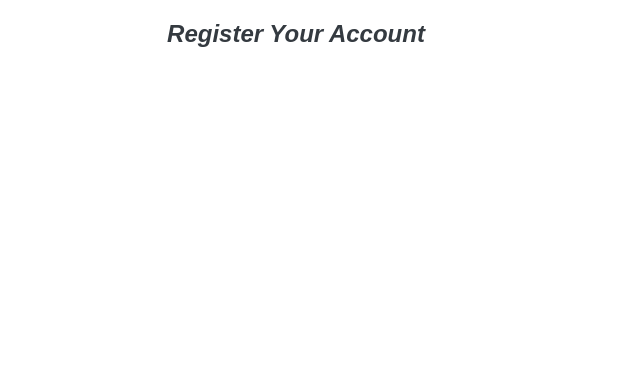
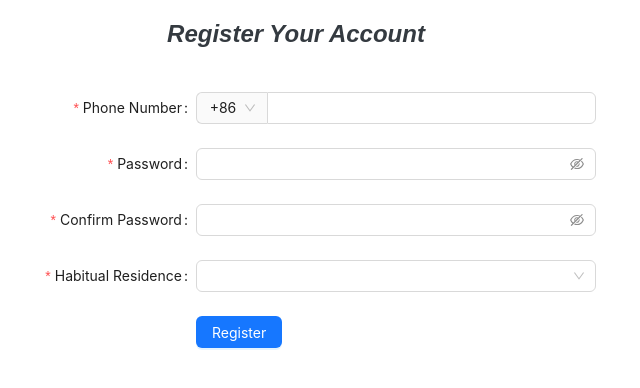
Before and after one commit to DWTwilight/front-end-demo, a React (Create React App) app: page / in a window 1280 px wide. Shown: the top 388 px of the page, without its empty margins (344-984 px from the left). Built offline with nearby package versions, Linux system fonts and the light colour scheme.

Commit message:
feat: add register form

```diff
--- a/src/App.js
+++ b/src/App.js
@@ -1,10 +1,12 @@
 import Title from "./components/Title";
+import RegisterForm from "./components/RegisterForm";
 import "./styles/app.scss";
 
 function App() {
   return (
     <div className="App">
       <Title />
+      <RegisterForm />
     </div>
   );
 }
--- /dev/null
+++ b/src/components/RegisterForm.js
@@ -0,0 +1,177 @@
+import { Button, Cascader, Form, Input, Select } from "antd";
+const { Option } = Select;
+
+const residences = [
+  {
+    value: "zhejiang",
+    label: "Zhejiang",
+    children: [
+      {
+        value: "hangzhou",
+        label: "Hangzhou",
+        children: [
+          {
+            value: "xihu",
+            label: "West Lake",
+          },
+        ],
+      },
+    ],
+  },
+  {
+    value: "jiangsu",
+    label: "Jiangsu",
+    children: [
+      {
+        value: "nanjing",
+        label: "Nanjing",
+        children: [
+          {
+            value: "zhonghuamen",
+            label: "Zhong Hua Men",
+          },
+        ],
+      },
+    ],
+  },
+];
+const formItemLayout = {
+  labelCol: {
+    xs: {
+      span: 24,
+    },
+    sm: {
+      span: 8,
+    },
+  },
+  wrapperCol: {
+    xs: {
+      span: 24,
+    },
+    sm: {
+      span: 16,
+    },
+  },
+};
+const tailFormItemLayout = {
+  wrapperCol: {
+    xs: {
+      span: 24,
+      offset: 0,
+    },
+    sm: {
+      span: 16,
+      offset: 8,
+    },
+  },
+};
+
+export default function RegisterForm() {
+  const [form] = Form.useForm();
+  const onFinish = (values) => {
+    console.log("Received values of form: ", values);
+  };
+  const prefixSelector = (
+    <Form.Item name="prefix" noStyle>
+      <Select
+        style={{
+          width: 70,
+        }}
+      >
+        <Option value="86">+86</Option>
+        <Option value="87">+87</Option>
+      </Select>
+    </Form.Item>
+  );
+
+  return (
+    <Form
+      {...formItemLayout}
+      form={form}
+      name="register"
+      onFinish={onFinish}
+      initialValues={{
+        residence: [],
+        prefix: "86",
+      }}
+      scrollToFirstError
+    >
+      <Form.Item
+        name="phone"
+        label="Phone Number"
+        rules={[
+          {
+            required: true,
+            message: "Please input your phone number!",
+          },
+        ]}
+      >
+        <Input
+          addonBefore={prefixSelector}
+          style={{
+            width: "100%",
+          }}
+        />
+      </Form.Item>
+
+      <Form.Item
+        name="password"
+        label="Password"
+        rules={[
+          {
+            required: true,
+            message: "Please input your password!",
+          },
+        ]}
+        hasFeedback
+      >
+        <Input.Password />
+      </Form.Item>
+
+      <Form.Item
+        name="confirm"
+        label="Confirm Password"
+        dependencies={["password"]}
+        hasFeedback
+        rules={[
+          {
+            required: true,
+            message: "Please confirm your password!",
+          },
+          ({ getFieldValue }) => ({
+            validator(_, value) {
+              if (!value || getFieldValue("password") === value) {
+                return Promise.resolve();
+              }
+              return Promise.reject(
+                new Error("The new password that you entered do not match!")
+              );
+            },
+          }),
+        ]}
+      >
+        <Input.Password />
+      </Form.Item>
+
+      <Form.Item
+        name="residence"
+        label="Habitual Residence"
+        rules={[
+          {
+            type: "array",
+            required: true,
+            message: "Please select your habitual residence!",
+          },
+        ]}
+      >
+        <Cascader options={residences} />
+      </Form.Item>
+
+      <Form.Item {...tailFormItemLayout}>
+        <Button type="primary" htmlType="submit">
+          Register
+        </Button>
+      </Form.Item>
+    </Form>
+  );
+}
--- a/src/styles/app.scss
+++ b/src/styles/app.scss
@@ -29,3 +29,16 @@ body {
     font-style: italic;
   }
 }
+
+.App {
+  display: flex;
+  flex-direction: column;
+  align-items: center;
+}
+
+#register {
+  display: flex;
+  flex-direction: column;
+  margin-top: 40px;
+  min-width: 600px;
+}
```
Also changed, not shown: public/index.html (+0 -10 lines).
